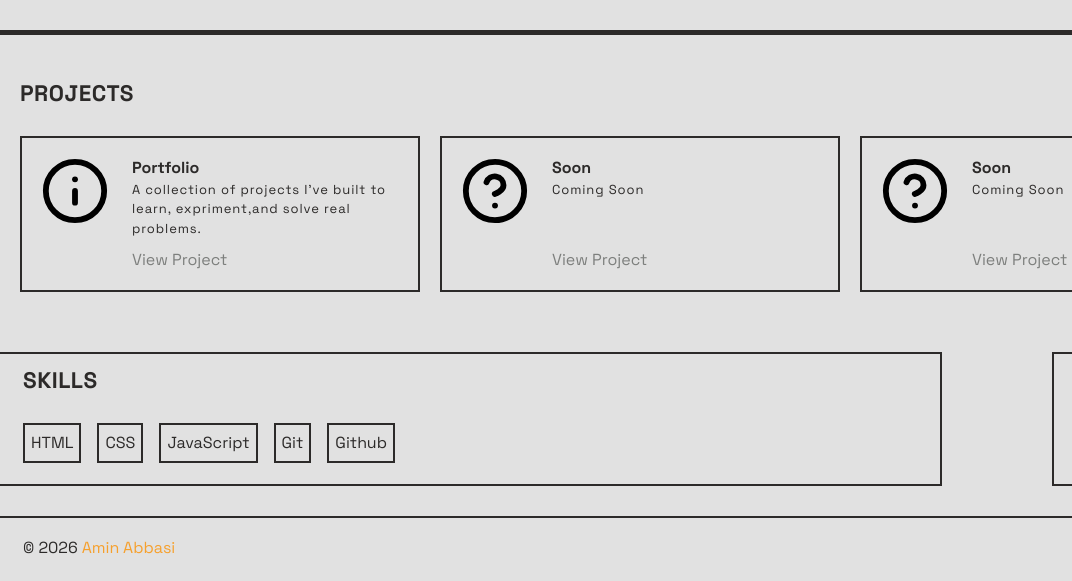
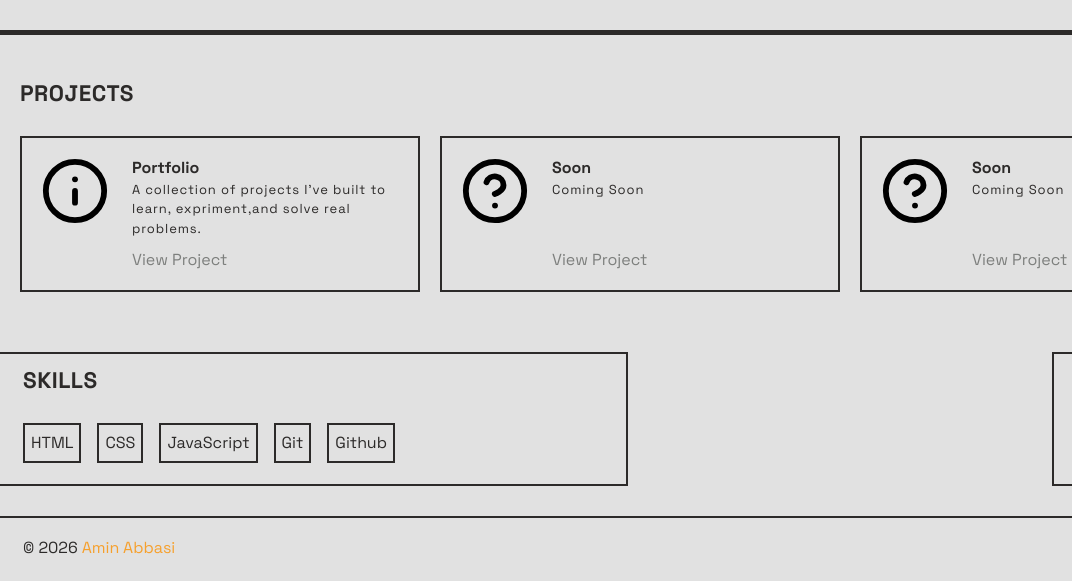
Before and after one commit to theaminam/My-Portfolio, a plain HTML site: page index.html in a window 1280 px wide. Shown: the part 493-1074 px from the top of the page, 0-1072 px from the left. Drawn offline with Linux system fonts and the light colour scheme; a script that the page names is missing.

Commit message:
fixed some bug

```diff
--- a/CSS/style.css
+++ b/CSS/style.css
@@ -273,8 +273,7 @@ header {
   margin-top: 4rem;
 }
 .Skills {
-  width: 150%;
-  /* height: 100%; */
+  width: 100%;
   border: var(--border-cards);
   border-left: 0;
   padding: 0 2.3rem;
```
